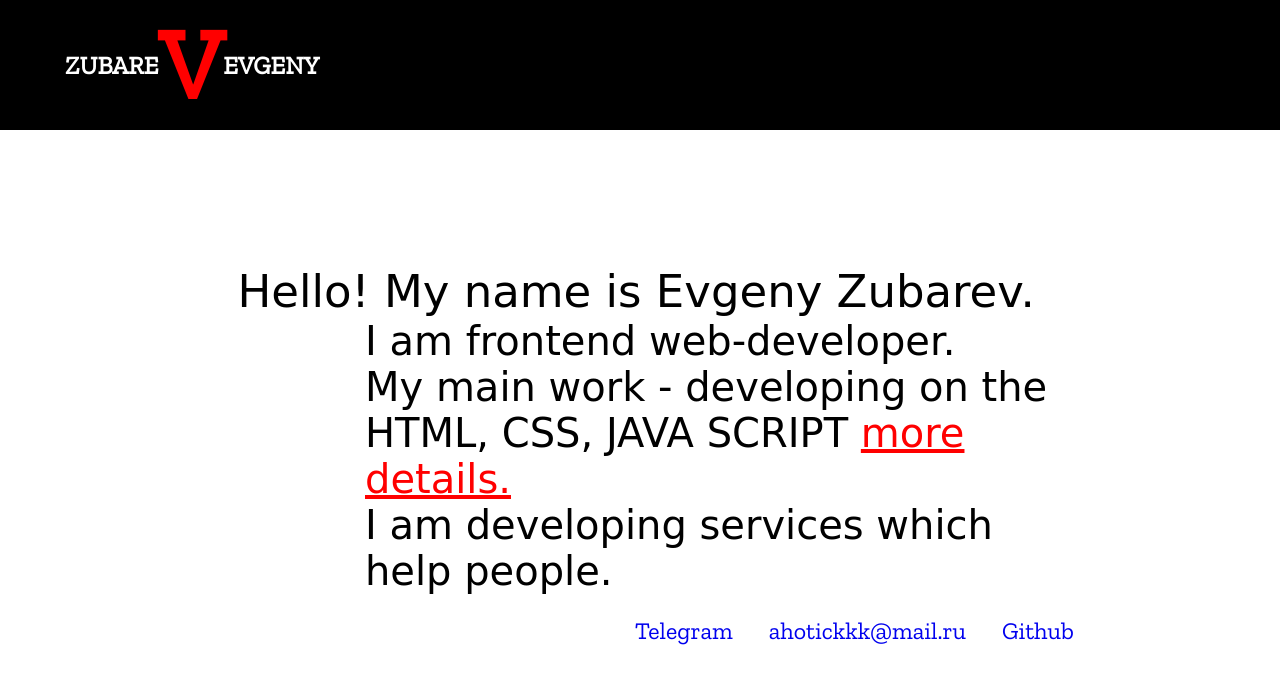
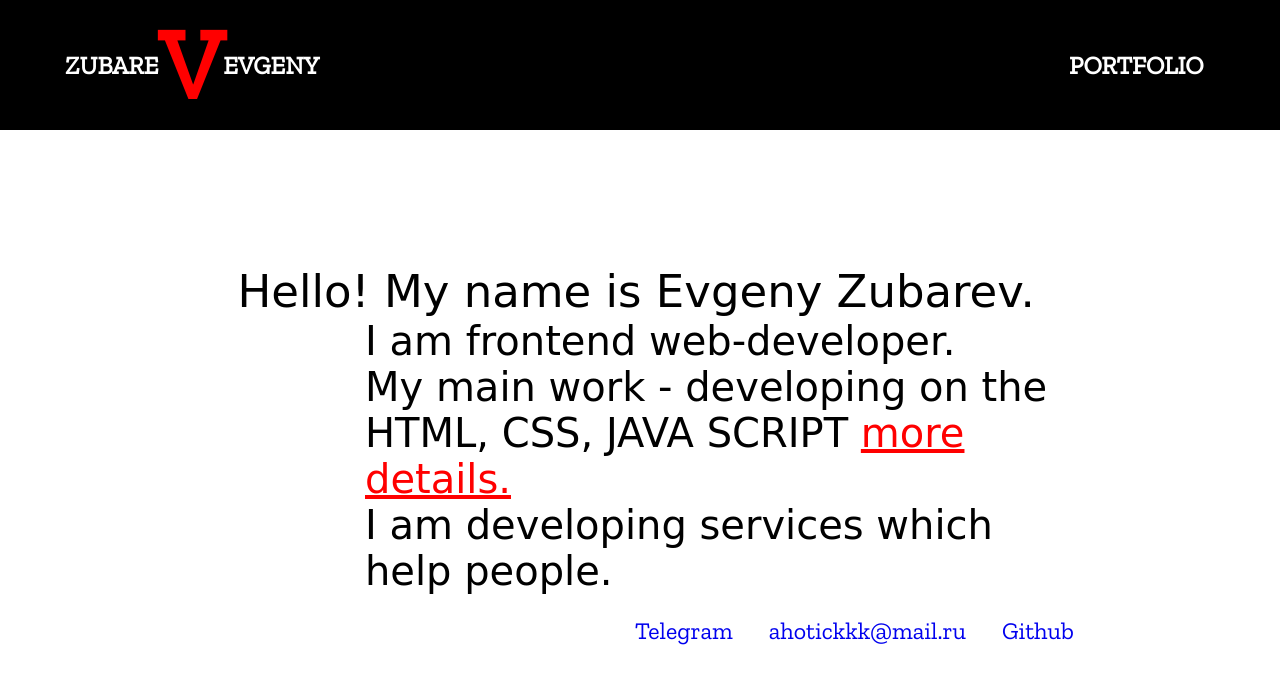
Before and after one commit to eozubarev/eozubarev.github.io, a plain HTML site: page index.html in a window 1280 px wide. Drawn offline with nearby package versions, Linux system fonts and the light colour scheme; a web font is replaced by a local one.

Commit message:
Add files via upload

```diff
--- a/index.html
+++ b/index.html
@@ -4,7 +4,7 @@
 <head>
   <meta charset="UTF-8">
   <meta http-equiv="Content-Type" content="text/html; charset=UTF-8">
-  <meta name="viewport" content="1200", initial-scale=10">
+  <meta name="viewport" content="1200" , initial-scale=10">
   <meta http-equiv="X-UA-Compatible" content="ie=edge">
   <meta name="yandex-verification" content="691bad7d13005913" />
   <title>Evgeny Zubarev</title>
@@ -19,15 +19,22 @@
     <div class="logo__letter">zubare</div>
     <div class="logo__letter--V">v</div>
     <div class="logo__letter--EO">Evgeny</div>
+    <a class="pf" href="https://github.com/eozubarev/pizzaTimes" target="_blank">PORTFOLIO</a>
+
+
+
+
   </div>
   </div>
 </header>
+
 <body>
   <div class="container">
     <div class="text__main"> Hello! My name is Evgeny Zubarev. </div>
     <div class="text__aboutme">
       I am frontend web-developer.
-    </br>My main work - developing on the HTML, CSS, JAVA SCRIPT <a class="link" href="https://github.com/markov29/ALL/blob/master/stack.txt" target="_blank">more details.</a>
+      </br>My main work - developing on the HTML, CSS, JAVA SCRIPT <a class="link"
+        href="https://github.com/markov29/ALL/blob/master/stack.txt" target="_blank">more details.</a>
       </br>I am developing services which help people.
 
     </div>
@@ -43,4 +50,5 @@
     </div>
   </div>
 </body>
+
 </html>
--- a/style.css
+++ b/style.css
@@ -57,9 +57,22 @@
          margin-left: 0px;
        }
 
+      .pf {
+         text-decoration: none;
+         cursor: pointer;
+         color: white;
+         font-size: 25px;
+         margin-left: 750px;
+       }
+
+       .pf:hover {
+         color: red;
+       }
+
        .header__menu:hover {
            color: red;
        }
+
       /* Text Block */
   .text__main {
          font-family: 'Zilla Slab Highlight', cursive;
```
Lines whose indentation alone changed are shown as unchanged.
